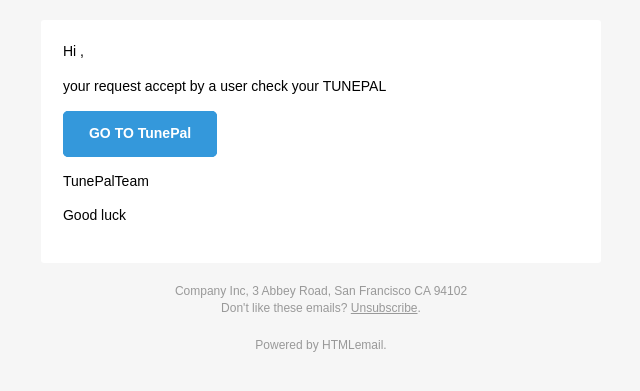
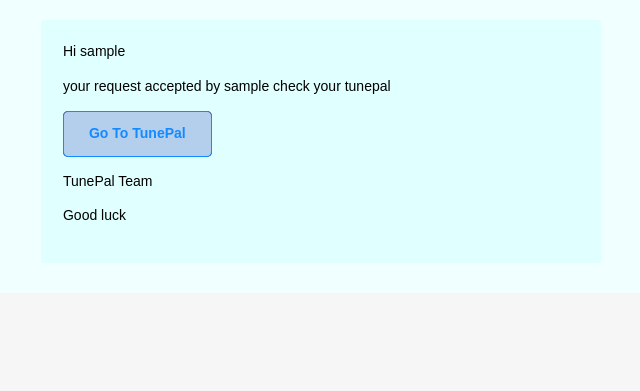
Before and after one commit to Cypherspark/TunePal, a Django app: template music/templates/accept.html in a window 1280 px wide. Shown: the top 391 px of the page, without its empty margins (319-959 px from the left). Run offline with Django 3.2, Linux system fonts and the light colour scheme; the template is opened without the code that fills it: most values are stand-ins (such as "Sample title", 1, 10 or a date in 2020).

Commit message:
change template

```diff
--- a/music/templates/accept.html
+++ b/music/templates/accept.html
@@ -95,7 +95,7 @@
     </style>
   </head>
   <body class="" style="background-color: #f6f6f6; font-family: sans-serif; -webkit-font-smoothing: antialiased; font-size: 14px; line-height: 1.4; margin: 0; padding: 0; -ms-text-size-adjust: 100%; -webkit-text-size-adjust: 100%;">
-    <table border="0" cellpadding="0" cellspacing="0" class="body" style="border-collapse: separate; mso-table-lspace: 0pt; mso-table-rspace: 0pt; width: 100%; background-color: #f6f6f6;">
+    <table border="0" cellpadding="0" cellspacing="0" class="body" style="border-collapse: separate; mso-table-lspace: 0pt; mso-table-rspace: 0pt; width: 100%; background-color: #F0FFFF;">
       <tr>
         <td style="font-family: sans-serif; font-size: 14px; vertical-align: top;">&nbsp;</td>
         <td class="container" style="font-family: sans-serif; font-size: 14px; vertical-align: top; display: block; Margin: 0 auto; max-width: 580px; padding: 10px; width: 580px;">
@@ -103,7 +103,7 @@
 
             <!-- START CENTERED WHITE CONTAINER -->
             <span class="preheader" style="color: transparent; display: none; height: 0; max-height: 0; max-width: 0; opacity: 0; overflow: hidden; mso-hide: all; visibility: hidden; width: 0;"></span>
-            <table class="main" style="border-collapse: separate; mso-table-lspace: 0pt; mso-table-rspace: 0pt; width: 100%; background: #ffffff; border-radius: 3px;">
+            <table class="main" style="border-collapse: separate; mso-table-lspace: 0pt; mso-table-rspace: 0pt; width: 100%; background: #E0FFFF; border-radius: 3px;">
 
               <!-- START MAIN CONTENT AREA -->
               <tr>
@@ -111,8 +111,8 @@
                   <table border="0" cellpadding="0" cellspacing="0" style="border-collapse: separate; mso-table-lspace: 0pt; mso-table-rspace: 0pt; width: 100%;">
                     <tr>
                       <td style="font-family: sans-serif; font-size: 14px; vertical-align: top;">
-                        <p style="font-family: sans-serif; font-size: 14px; font-weight: normal; margin: 0; Margin-bottom: 15px;">Hi ,</p>
-                        <p style="font-family: sans-serif; font-size: 14px; font-weight: normal; margin: 0; Margin-bottom: 15px;">your request accept by a user check your TUNEPAL</p>
+                        <p style="font-family: sans-serif; font-size: 14px; font-weight: normal; margin: 0; Margin-bottom: 15px;">Hi {{usernameofn_f}}</p>
+                        <p style="font-family: sans-serif; font-size: 14px; font-weight: normal; margin: 0; Margin-bottom: 15px;">your request accepted by {{usernameofowner}} check your tunepal</p>
                         <table border="0" cellpadding="0" cellspacing="0" class="btn btn-primary" style="border-collapse: separate; mso-table-lspace: 0pt; mso-table-rspace: 0pt; width: 100%; box-sizing: border-box;">
                           <tbody>
                             <tr>
@@ -120,7 +120,8 @@
                                 <table border="0" cellpadding="0" cellspacing="0" style="border-collapse: separate; mso-table-lspace: 0pt; mso-table-rspace: 0pt; width: auto;">
                                   <tbody>
                                     <tr>
-                                      <td style="font-family: sans-serif; font-size: 14px; vertical-align: top; background-color: #3498db; border-radius: 5px; text-align: center;"> <a href="http://htmlemail.io" target="_blank" style="display: inline-block; color: #ffffff; background-color: #3498db; border: solid 1px #3498db; border-radius: 5px; box-sizing: border-box; cursor: pointer; text-decoration: none; font-size: 14px; font-weight: bold; margin: 0; padding: 12px 25px; text-transform: capitalize; border-color: #3498db;">GO TO TunePal</a> </td>
+                                      <td style="font-family: sans-serif; font-size: 14px; vertical-align: top; background-color: #800000; border-radius: 5px; text-align: center;">
+                                      <a href="http://185.97.119.64:3000/" target="_blank" style="display: inline-block; color: #1589FF; background-color: #B4CFEC; border: solid 1px #1589FF; border-radius: 5px; box-sizing: border-box; cursor: pointer; text-decoration: none; font-size: 14px; font-weight: bold; margin: 0; padding: 12px 25px; text-transform: capitalize; border-color: #1589FF;">Go to TunePal</a> </td>
                                     </tr>
                                   </tbody>
                                 </table>
@@ -128,7 +129,7 @@
                             </tr>
                           </tbody>
                         </table>
-                        <p style="font-family: sans-serif; font-size: 14px; font-weight: normal; margin: 0; Margin-bottom: 15px;">TunePalTeam</p>
+                        <p style="font-family: sans-serif; font-size: 14px; font-weight: normal; margin: 0; Margin-bottom: 15px;">TunePal Team</p>
                         <p style="font-family: sans-serif; font-size: 14px; font-weight: normal; margin: 0; Margin-bottom: 15px;">Good luck</p>
                       </td>
                     </tr>
@@ -142,17 +143,7 @@
             <!-- START FOOTER -->
             <div class="footer" style="clear: both; Margin-top: 10px; text-align: center; width: 100%;">
               <table border="0" cellpadding="0" cellspacing="0" style="border-collapse: separate; mso-table-lspace: 0pt; mso-table-rspace: 0pt; width: 100%;">
-                <tr>
-                  <td class="content-block" style="font-family: sans-serif; vertical-align: top; padding-bottom: 10px; padding-top: 10px; font-size: 12px; color: #999999; text-align: center;">
-                    <span class="apple-link" style="color: #999999; font-size: 12px; text-align: center;">Company Inc, 3 Abbey Road, San Francisco CA 94102</span>
-                    <br> Don't like these emails? <a href="http://i.imgur.com/CScmqnj.gif" style="text-decoration: underline; color: #999999; font-size: 12px; text-align: center;">Unsubscribe</a>.
-                  </td>
-                </tr>
-                <tr>
-                  <td class="content-block powered-by" style="font-family: sans-serif; vertical-align: top; padding-bottom: 10px; padding-top: 10px; font-size: 12px; color: #999999; text-align: center;">
-                    Powered by <a href="http://htmlemail.io" style="color: #999999; font-size: 12px; text-align: center; text-decoration: none;">HTMLemail</a>.
-                  </td>
-                </tr>
+
               </table>
             </div>
             <!-- END FOOTER -->
```
